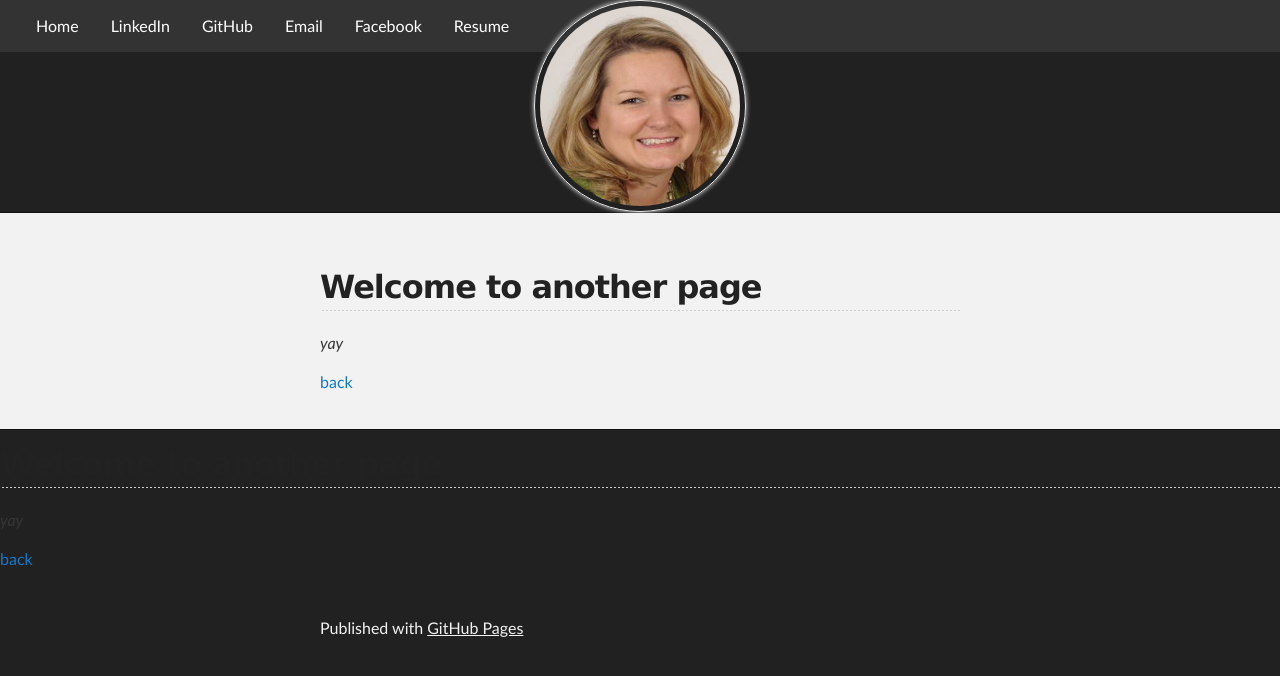
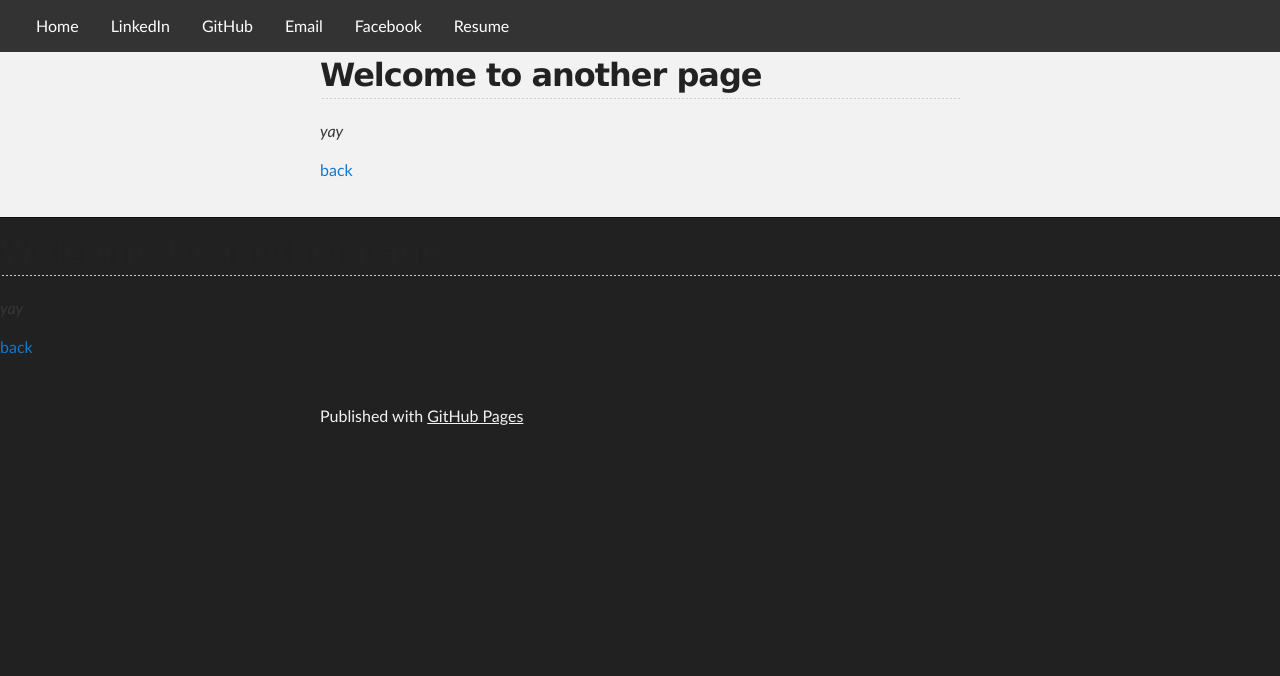
Before and after one commit to selkins13/selkins13.github.io, a Jekyll site: the page built from another-page.md, in a window 1280 px wide. Shown: the top 676 px of the page. Built offline with Jekyll 4.4.1, drawn with Linux system fonts in a browser that asks for light colours; our own code applies the rules of GitHub Pages for plain Markdown files.

Commit message:
header updates

```diff
--- a/_includes/header.html
+++ b/_includes/header.html
@@ -73,8 +73,4 @@
           <li><a href="{{ site.author.resume }}" target="_blank">Resume</a></li>
         </ul>
       </nav>
-      <img align="middle" src="{{ site.baseurl }}/assets/images/HeadShot.jpg" alt="Sarah Elkins" style="border-radius:50%; display:block; margin:auto;" width="200" height="200">
     </div>
-
-
-    <div id="picture">
```
Also changed, not shown: index.md (+5 -0 lines).
